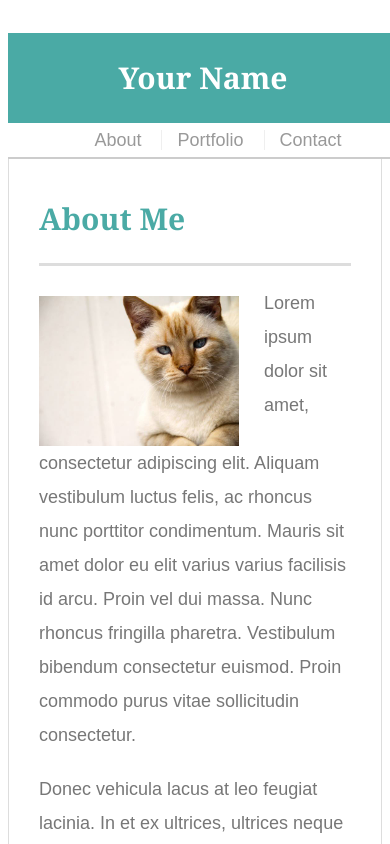
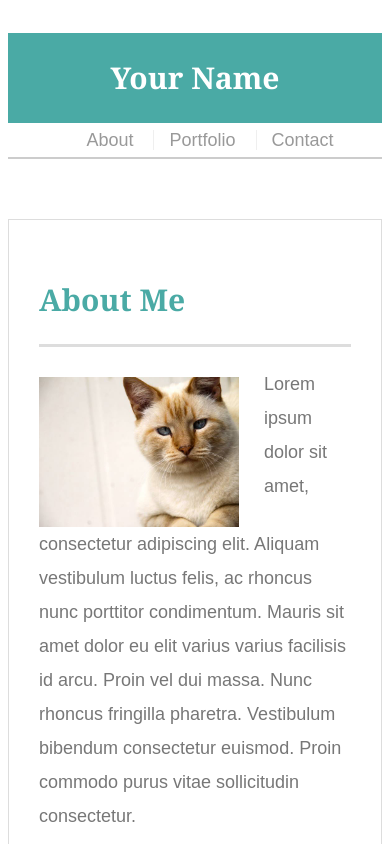
Before and after one commit to Chris-Hayashi/Responsive-Portfolio, a plain HTML site: page index.html in a window 390 px wide. Shown: the top 844 px of the page. Drawn offline with Linux system fonts and the light colour scheme.

Commit message:
changed header position to static and added viewport tag to all html files

```diff
--- a/assets/css/style.css
+++ b/assets/css/style.css
@@ -219,7 +219,7 @@ input[type=submit] {
 @media screen and (max-width: 980px) {
   .main-section {
     float: left;
-    width: 55%;
+    width: 70%;
     max-width: 960px;
     padding: 30px;
     margin: 0 0 40px;
@@ -242,6 +242,8 @@ input[type=submit] {
 
 @media screen and (max-width: 640px) {
   .main-section {
+    position: relative;
+    Bottom: 100px;
     float: left;
     width: 100%;
     max-width: 630px;
@@ -249,6 +251,16 @@ input[type=submit] {
     margin: 0 0 40px;
     background: #ffffff;
     border: 1px solid #dddddd;
+  }
+  #masthead {
+    position: static;
+    z-index: 99;
+    width: 100%;
+    margin: 0 0 30px;
+    overflow: auto;
+    color: #ffffff;
+    background: #ffffff;
+    border-bottom: 2px solid #cccccc;
   }
   #logo {
     width: 100%;
--- a/index.html
+++ b/index.html
@@ -3,6 +3,7 @@
 
 <head>
   <meta charset="UTF-8">
+  <meta name="viewport" content="width=device-width, initial-scale=1.0">
   <title>About | Your Name</title>
   <link rel="stylesheet" type="text/css" href="assets/css/style.css">
 </head>
```
Also changed, not shown: contact.html (+1 -0 lines), portfolio.html (+1 -0 lines).
